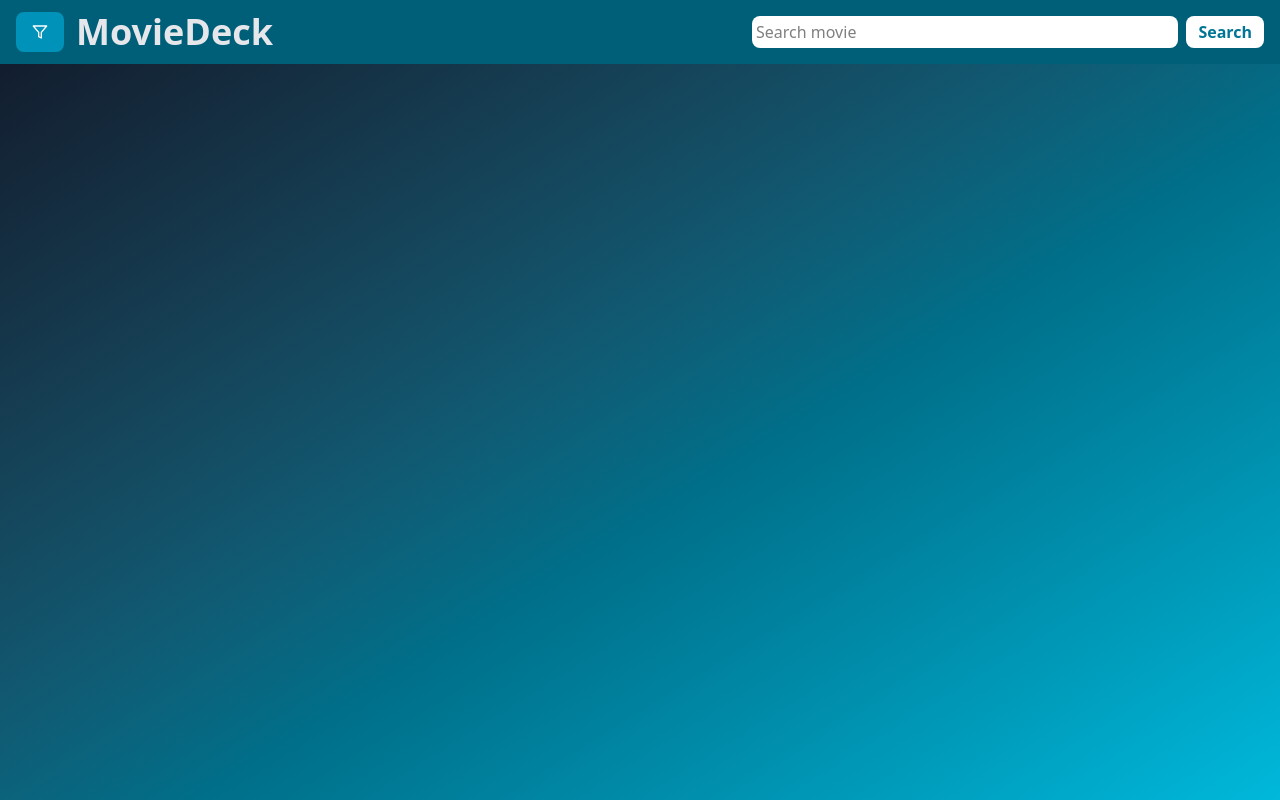
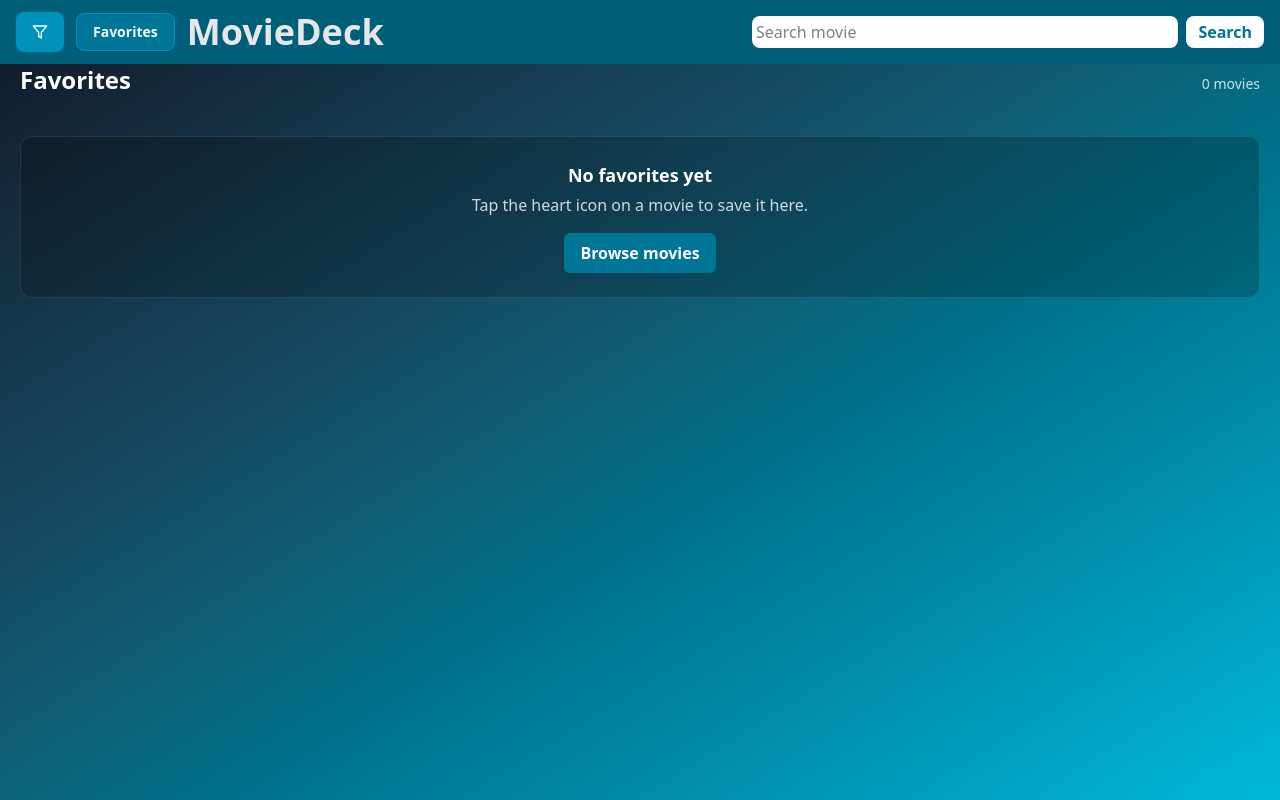
Before and after one commit to Sfalces/MovieDeck, a React (Vite) app: page /favorites in a window 1280 px wide. Before the commit this address had no page. Built offline with nearby package versions, Linux system fonts and the light colour scheme; what awilix would draw is missing.

Commit message:
add FavoritesPage

```diff
--- a/src/App.tsx
+++ b/src/App.tsx
@@ -5,6 +5,7 @@ import { MovieDetails } from 'ui/MovieDetail'
 import { MovieListByGenre } from 'ui/MovieListByGenre'
 import { ActorDetail } from 'ui/ActorDetail'
 import { SearchResultsController } from 'ui/SearchResults/SearchResults.controller'
+import { FavoritesPage } from 'ui/Favorites/FavoritesPage'
 import { FavoritesProvider } from 'ui/_context/FavoritesContext'
 
 export const App = () => {
@@ -17,6 +18,7 @@ export const App = () => {
           <Route path="/movieDetails/:id" element={<MovieDetails />} />
           <Route path="/genre/:id" element={<MovieListByGenre />} />
           <Route path="/search" element={<SearchResultsController />} />
+          <Route path="/favorites" element={<FavoritesPage />} />
           <Route path="/actor/:id" element={<ActorDetail />} />
         </Routes>
       </FavoritesProvider>
--- /dev/null
+++ b/src/ui/Favorites/FavoritesPage.tsx
@@ -0,0 +1,36 @@
+import { Link } from 'react-router'
+import { MovieCard } from 'ui/_components/atoms/MovieCard'
+import { useFavorites } from 'ui/_hooks/useFavorites'
+
+export const FavoritesPage = () => {
+  const { favorites, count } = useFavorites()
+
+  return (
+    <section className="px-5 pb-10">
+      <div className="flex items-baseline justify-between mb-4">
+        <h2 className="text-2xl font-black text-white">Favorites</h2>
+        <span className="text-sm text-white/80">{count} movies</span>
+      </div>
+
+      {count === 0 ? (
+        <div className="mt-10 rounded-xl border border-white/10 bg-black/20 p-6 text-center text-white">
+          <p className="text-lg font-semibold">No favorites yet</p>
+          <p className="mt-1 text-white/80">Tap the heart icon on a movie to save it here.</p>
+          <Link
+            to="/"
+            className="mt-4 inline-flex items-center justify-center rounded-md bg-cyan-700 px-4 py-2 font-semibold text-white hover:bg-cyan-600 transition-colors"
+            onClick={() => window.scrollTo({ top: 0, behavior: 'smooth' })}
+          >
+            Browse movies
+          </Link>
+        </div>
+      ) : (
+        <div className="flex flex-wrap gap-4 justify-center">
+          {favorites.map((movie) => (
+            <MovieCard key={movie.id} movie={movie} />
+          ))}
+        </div>
+      )}
+    </section>
+  )
+}
--- a/src/ui/Header/Header.tsx
+++ b/src/ui/Header/Header.tsx
@@ -11,6 +11,7 @@ interface Props {
   onClose: () => void
   handleSelectGenre: (id: number) => void
   onSearch: (query: string) => void
+  onFavoritesClick: () => void
 }
 
 export const Header: FC<Props> = ({
@@ -18,7 +19,8 @@ export const Header: FC<Props> = ({
   visible,
   onClose,
   handleSelectGenre,
-  onSearch
+  onSearch,
+  onFavoritesClick,
 }) => {
   return (
     <>
@@ -26,7 +28,17 @@ export const Header: FC<Props> = ({
         <div className="flex flex-col gap-3 md:flex-row md:items-center md:justify-between">
           <div className="flex w-full items-center justify-between gap-3 md:w-auto">
             <IconButton name="filter" onClick={handleIsVisible} />
-            <Link to="/" className="flex-1 text-center md:text-left"   onClick={() => window.scrollTo({ top: 0, behavior: 'smooth' })}>
+            <button
+              onClick={onFavoritesClick}
+              className="cursor-pointer rounded-lg border border-cyan-600 bg-cyan-700 px-4 py-2 text-sm font-bold text-cyan-50 shadow-sm transition-colors hover:bg-cyan-600 hover:text-white"
+            >
+              Favorites
+            </button>
+            <Link
+              to="/"
+              className="flex-1 text-center md:text-left"
+              onClick={() => window.scrollTo({ top: 0, behavior: 'smooth' })}
+            >
               <h1 className="text-2xl font-black md:text-4xl">MovieDeck</h1>
             </Link>
           </div>
@@ -37,9 +49,7 @@ export const Header: FC<Props> = ({
       </div>
 
       <AnimatePresence>
-        {visible && (
-          <FilterMenu onClose={onClose} onSelectGenre={handleSelectGenre} />
-        )}
+        {visible && <FilterMenu onClose={onClose} onSelectGenre={handleSelectGenre} />}
       </AnimatePresence>
     </>
   )
--- a/src/ui/Header/HeaderController.tsx
+++ b/src/ui/Header/HeaderController.tsx
@@ -25,6 +25,11 @@ export const HeaderController = () => {
     navigate(`/search?q=${encodeURIComponent(trimmedQuery)}`)
   }
 
+  const handleFavorites = () => {
+    navigate('/favorites')
+    handleClose()
+  }
+
   return (
     <Header
       handleIsVisible={handleIsVisible}
@@ -32,6 +37,7 @@ export const HeaderController = () => {
       onClose={handleClose}
       onSearch={handleSearch}
       handleSelectGenre={handleSelectGenre}
+      onFavoritesClick={handleFavorites}
     />
   )
 }
--- a/src/ui/_components/atoms/Icons/icons.ts
+++ b/src/ui/_components/atoms/Icons/icons.ts
@@ -1,5 +1,6 @@
-import { FiFilter } from 'react-icons/fi'
+import { FiFilter, FiHeart } from 'react-icons/fi'
 
 export const icons = {
   filter: FiFilter,
+  heart: FiHeart,
 }
```
